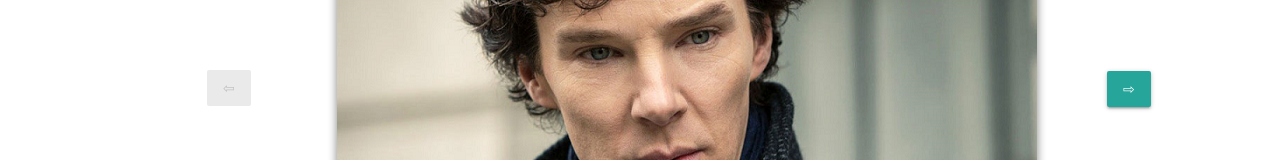
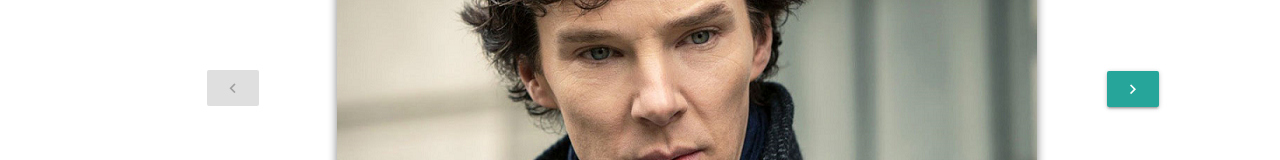
Before and after one commit to BossNumber1/blog_jsx, a React (Create React App) app: page /album in a window 1280 px wide. Shown: the part 274-434 px from the top of the page. Built offline with nearby package versions, Linux system fonts and the light colour scheme.

Commit message:
улучшил кнопки

```diff
--- a/src/pages/Album/Album.js
+++ b/src/pages/Album/Album.js
@@ -66,14 +66,17 @@ class Album extends React.Component {
         return (
             <div className="container">
                 <div className={s.prev}>
-                    <input
+                    <div
                         disabled={!this.state.canGoPrev}
                         data-direction="prev"
                         onClick={this.nextSlideHandler}
-                        className="btn btn-success"
-                        value="⇦"
+                        className="btn btn-outline-primary"
                         type="submit"
-                    />
+                    >
+                        <i className="material-icons prefix">
+                            keyboard_arrow_left
+                        </i>
+                    </div>
                 </div>
                 <div className={s.body}>
                     <img
@@ -82,14 +85,17 @@ class Album extends React.Component {
                     />
                 </div>
                 <div className={s.next}>
-                    <input
+                    <div
                         disabled={!this.state.canGoNext}
                         data-direction="next"
                         onClick={this.nextSlideHandler}
-                        className="btn btn-success"
-                        value="⇨"
+                        className="btn btn-outline-primary"
                         type="submit"
-                    />
+                    >
+                        <i className="material-icons prefix">
+                            keyboard_arrow_right
+                        </i>
+                    </div>
                 </div>
             </div>
         );
```
